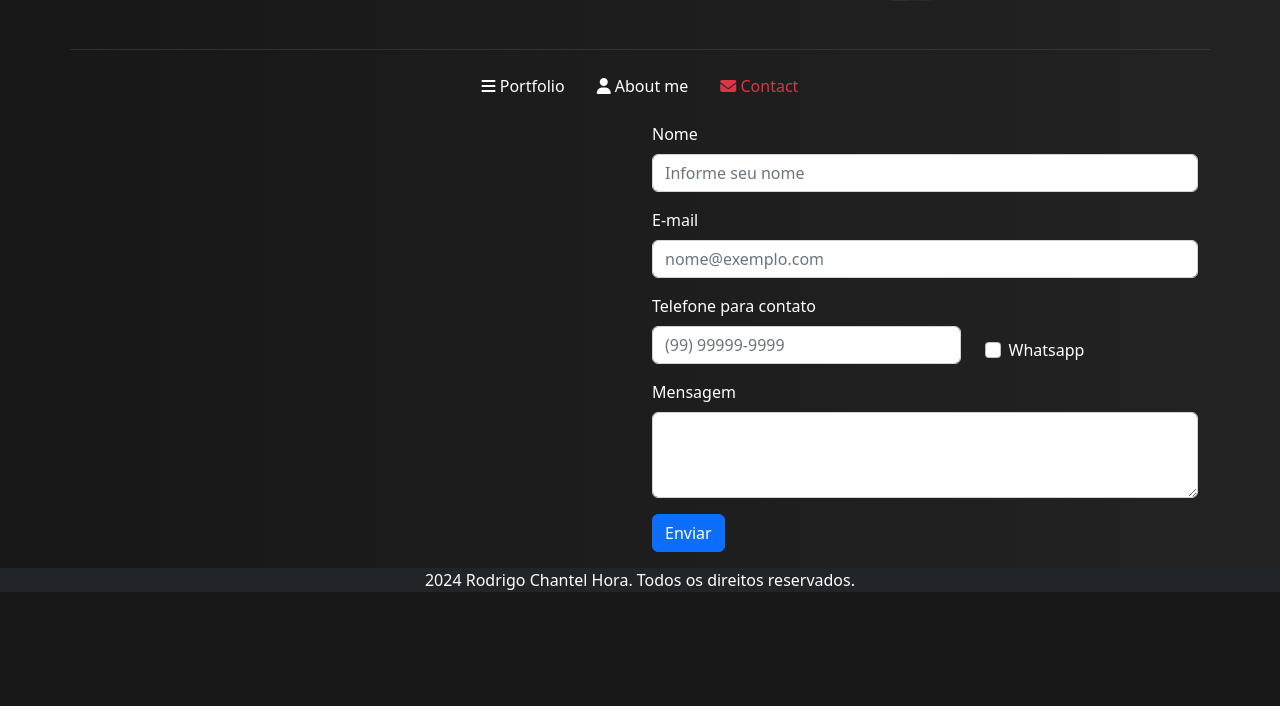
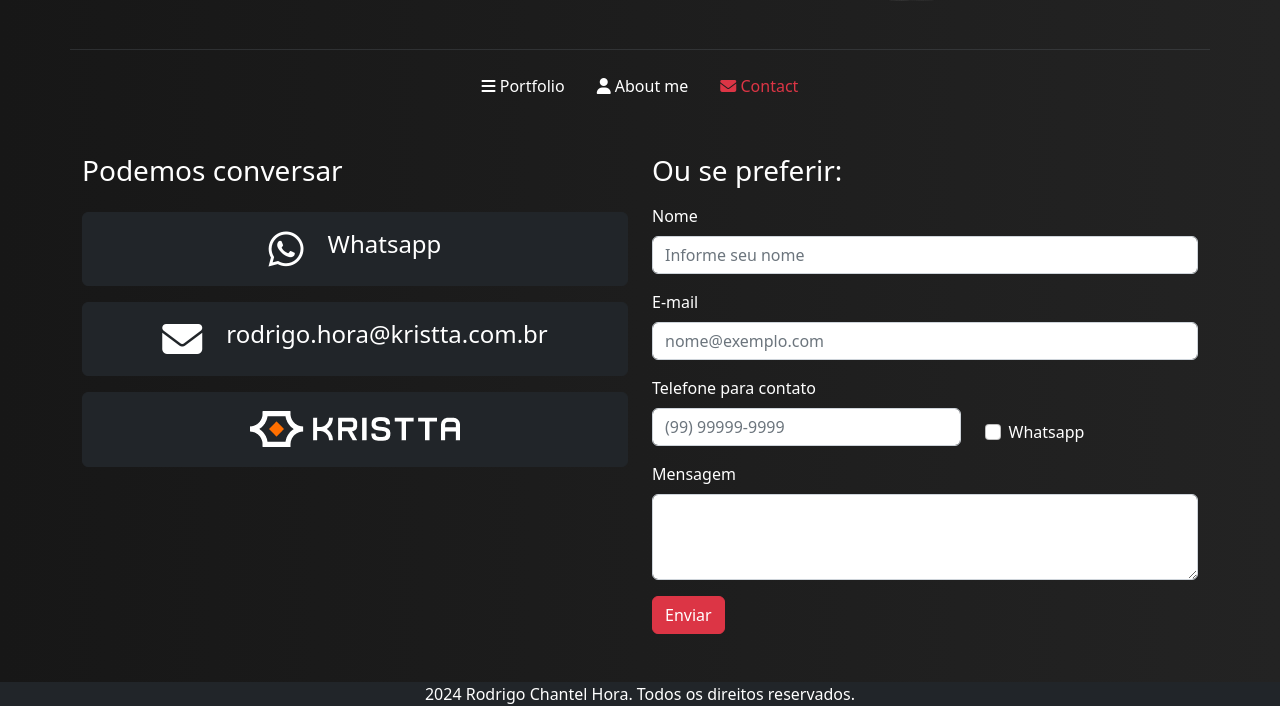
Before and after one commit to RodrigoChantel/portfolio, a PHP site: page /contact.php in a window 1280 px wide. Shown: the part 404-1110 px from the top of the page. Before the commit the page ends 996 px from the top, so only its background shows below. Run offline with PHP 8.4, Linux system fonts and the light colour scheme; some libraries are stand-ins or nearby versions.

Commit message:
Contact page an js functions

```diff
--- a/Assets/CSS/style.css
+++ b/Assets/CSS/style.css
@@ -43,6 +43,10 @@ header a, span{
     width: 350px;
 }
 
+.contact-link-btn{
+    height: 75px !important;
+}
+
 @media screen and (max-width: 768px) {
     header .w-sm-100{
         width: 100% !important;
@@ -50,4 +54,7 @@ header a, span{
     .profile{
         width: 75%;
     }
+    .custom-mt{
+        margin-top: 50px !important;
+    }
 }
--- /dev/null
+++ b/Assets/JS/copy-text.js
@@ -0,0 +1,30 @@
+// Função para copiar o texto
+function copyText(elementId) {
+    // Obtém o elemento pelo ID
+    const textElement = document.getElementById(elementId);
+
+    // Cria uma área de texto temporária
+    const tempTextArea = document.createElement('textarea');
+    tempTextArea.value = textElement.innerText;
+
+    // Adiciona a área de texto temporária ao corpo
+    document.body.appendChild(tempTextArea);
+
+    // Seleciona o texto na área de texto temporária
+    tempTextArea.select();
+    tempTextArea.setSelectionRange(0, 99999); // Para dispositivos móveis
+
+    // Copia o texto selecionado
+    document.execCommand('copy');
+
+    // Remove a área de texto temporária
+    document.body.removeChild(tempTextArea);
+
+    // Alerta ou outra forma de feedback ao usuário
+    alert('Texto copiado: ' + textElement.innerText);
+}
+
+// Adiciona um event listener ao elemento <h3>
+document.getElementById('copy-text').addEventListener('click', function() {
+    copyText('copy-text');
+});
--- a/Layouts/app.php
+++ b/Layouts/app.php
@@ -22,8 +22,9 @@ $endSection = "
     <script src='Assets/JS/bootstrap.bundle.js'></script>
     <script src='Assets/JS/fontawesome.js'></script>
     <script src='Assets/JS/popper.min.js'></script>
-    <script src='Assets/Js/custom.js'></script>
-    <script src='Assets/Js/loadingpage.js'></script>
-    <script src='Assets/Js/handlePhone.js'></script>
+    <script src='Assets/JS/custom.js'></script>
+    <script src='Assets/JS/loadingpage.js'></script>
+    <script src='Assets/JS/handlePhone.js'></script>
+    <script src='Assets/JS/copy-text.js'></script>
     </html>
 ";
--- a/contact.php
+++ b/contact.php
@@ -15,10 +15,26 @@
             </ul>
         </div>
     </div>
-    <div class='row my-3'>
-        <div class="col-md-6"></div>
-        <div class="col-md-6">
-            <form action="form-control">
+    <div class='row my-5'>
+        <div class="col-md-6 text-white">
+            <h3 class="mb-4">
+                Podemos conversar
+            </h3>
+            <a target="__blank" class="btn btn-dark text-center d-flex justify-content-center align-items-center w-100" href="#">
+                <span class="text-white" style="font-size: 40px;"><i class="fa-brands fa-whatsapp"></i></span>
+                <h4 class="ms-4">Whatsapp</h4>
+            </a>
+            <a class="btn btn-dark text-center mt-3 d-flex justify-content-center align-items-center w-100" id="copy-text">
+                <span class="text-white" style="font-size: 40px;"><i class="fa-solid fa-envelope"></i></span>
+                <h4 class="ms-4">rodrigo.hora@kristta.com.br</h4>
+            </a>
+            <a target="__blank" class="btn btn-dark contact-link-btn mt-3 text-center d-flex justify-content-center align-items-center w-100" href="https://www.kristta.com.br/">
+                <img src="Assets/images/icons/logowhite.png" alt="">
+            </a>
+        </div>
+        <div class="col-md-6 custom-mt text-white">
+            <h3 class="mb-3">Ou se preferir:</h3>
+            <form class="" action="form-control">
                 <div class="mb-3 text-white">
                     <label for="name" class="form-label">Nome</label>
                     <input type="text" class="form-control" id="email" name="name" placeholder="Informe seu nome">
@@ -47,7 +63,7 @@
                     <label for="message" class="form-label">Mensagem</label>
                     <textarea class="form-control" name="message" id="message" rows="3"></textarea>
                 </div>
-                <button class="btn btn-primary">Enviar</button>
+                <button class="btn btn-danger">Enviar</button>
             </form>
         </div>
     </div>
```
Also changed, not shown: Assets/images/icons/logowhite.png (added).
